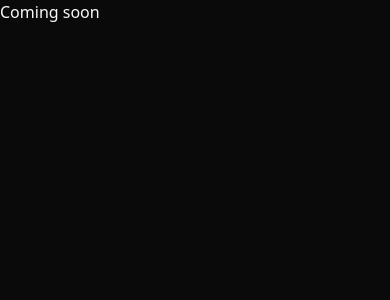
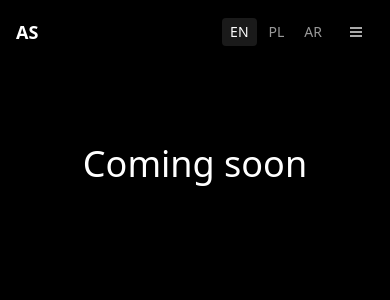
Before and after one commit to Stosiu/nextjs-developer-portfolio, a Next.js app: page /en in a window 390 px wide. Shown: the top 300 px of the page. Built offline with nearby package versions, Linux system fonts and the light colour scheme.

Commit message:
feat: add responsive navbar with language switcher and mobile menu

```diff
--- a/src/app/[locale]/page.tsx
+++ b/src/app/[locale]/page.tsx
@@ -1,4 +1,5 @@
 import {setRequestLocale} from 'next-intl/server';
+import {Navbar} from '@/components/navbar';
 
 type Props = {
   params: Promise<{locale: string}>;
@@ -9,8 +10,11 @@ export default async function HomePage({params}: Props) {
   setRequestLocale(locale);
 
   return (
-    <main>
-      <h1>Coming soon</h1>
+    <main className="bg-black text-white min-h-screen">
+      <Navbar />
+      <div className="pt-16">
+        <h1 className="text-center text-4xl py-20">Coming soon</h1>
+      </div>
     </main>
   );
 }
--- /dev/null
+++ b/src/components/language-switcher.tsx
@@ -0,0 +1,39 @@
+'use client';
+
+import {useLocale} from 'next-intl';
+import {useRouter, usePathname} from '@/i18n/navigation';
+import {routing} from '@/i18n/routing';
+
+const localeLabels: Record<string, string> = {
+  en: 'EN',
+  pl: 'PL',
+  ar: 'AR',
+};
+
+export function LanguageSwitcher() {
+  const locale = useLocale();
+  const router = useRouter();
+  const pathname = usePathname();
+
+  function onLocaleChange(newLocale: string) {
+    router.replace(pathname, {locale: newLocale});
+  }
+
+  return (
+    <div className="flex items-center gap-1 text-sm">
+      {routing.locales.map((l) => (
+        <button
+          key={l}
+          onClick={() => onLocaleChange(l)}
+          className={`px-2 py-1 rounded transition-colors ${
+            l === locale
+              ? 'text-white bg-white/10'
+              : 'text-white/60 hover:text-white'
+          }`}
+        >
+          {localeLabels[l]}
+        </button>
+      ))}
+    </div>
+  );
+}
--- /dev/null
+++ b/src/components/navbar.tsx
@@ -0,0 +1,83 @@
+'use client';
+
+import {useState, useEffect} from 'react';
+import {useTranslations} from 'next-intl';
+import {LanguageSwitcher} from './language-switcher';
+import {Sheet, SheetContent, SheetTrigger} from '@/components/ui/sheet';
+import {Button} from '@/components/ui/button';
+
+const sections = ['projects', 'stats', 'testimonials', 'faq', 'contact'] as const;
+
+export function Navbar() {
+  const t = useTranslations('nav');
+  const [scrolled, setScrolled] = useState(false);
+  const [open, setOpen] = useState(false);
+
+  useEffect(() => {
+    const onScroll = () => setScrolled(window.scrollY > 50);
+    window.addEventListener('scroll', onScroll, {passive: true});
+    return () => window.removeEventListener('scroll', onScroll);
+  }, []);
+
+  function scrollTo(id: string) {
+    document.getElementById(id)?.scrollIntoView({behavior: 'smooth'});
+    setOpen(false);
+  }
+
+  return (
+    <nav
+      className={`fixed top-0 inset-x-0 z-50 transition-colors duration-300 ${
+        scrolled ? 'bg-black/80 backdrop-blur-md border-b border-white/10' : 'bg-transparent'
+      }`}
+    >
+      <div className="max-w-6xl mx-auto px-4 h-16 flex items-center justify-between">
+        <button onClick={() => window.scrollTo({top: 0, behavior: 'smooth'})} className="text-white font-bold text-lg">
+          AS
+        </button>
+
+        {/* Desktop nav */}
+        <div className="hidden md:flex items-center gap-6">
+          {sections.map((s) => (
+            <button
+              key={s}
+              onClick={() => scrollTo(s)}
+              className="text-sm text-white/70 hover:text-white transition-colors"
+            >
+              {t(s)}
+            </button>
+          ))}
+          <LanguageSwitcher />
+        </div>
+
+        {/* Mobile nav */}
+        <div className="md:hidden flex items-center gap-2">
+          <LanguageSwitcher />
+          <Sheet open={open} onOpenChange={setOpen}>
+            <SheetTrigger asChild>
+              <Button variant="ghost" size="icon" className="text-white">
+                <svg width="24" height="24" viewBox="0 0 24 24" fill="none" stroke="currentColor" strokeWidth="2">
+                  <line x1="3" y1="6" x2="21" y2="6" />
+                  <line x1="3" y1="12" x2="21" y2="12" />
+                  <line x1="3" y1="18" x2="21" y2="18" />
+                </svg>
+              </Button>
+            </SheetTrigger>
+            <SheetContent side="right" className="bg-black border-white/10">
+              <div className="flex flex-col gap-4 mt-8">
+                {sections.map((s) => (
+                  <button
+                    key={s}
+                    onClick={() => scrollTo(s)}
+                    className="text-lg text-white/70 hover:text-white transition-colors text-start"
+                  >
+                    {t(s)}
+                  </button>
+                ))}
+              </div>
+            </SheetContent>
+          </Sheet>
+        </div>
+      </div>
+    </nav>
+  );
+}
```
